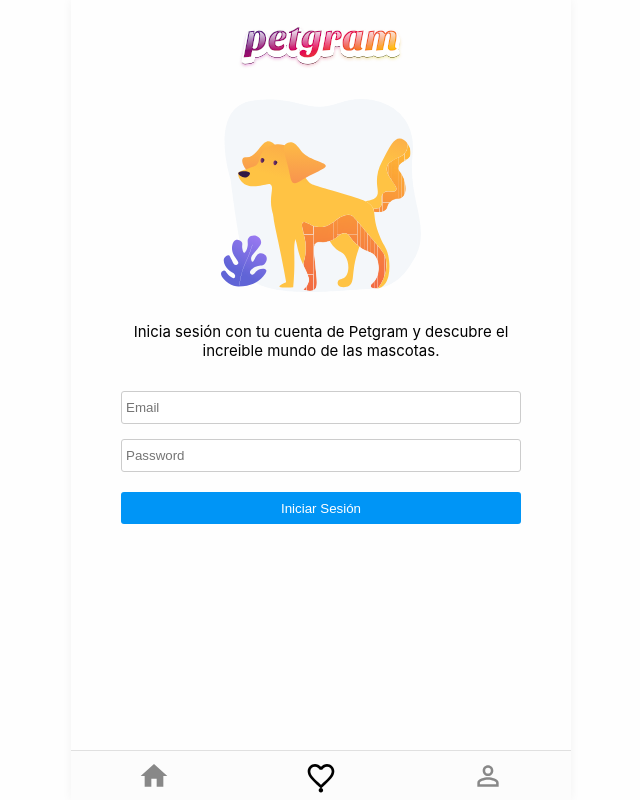
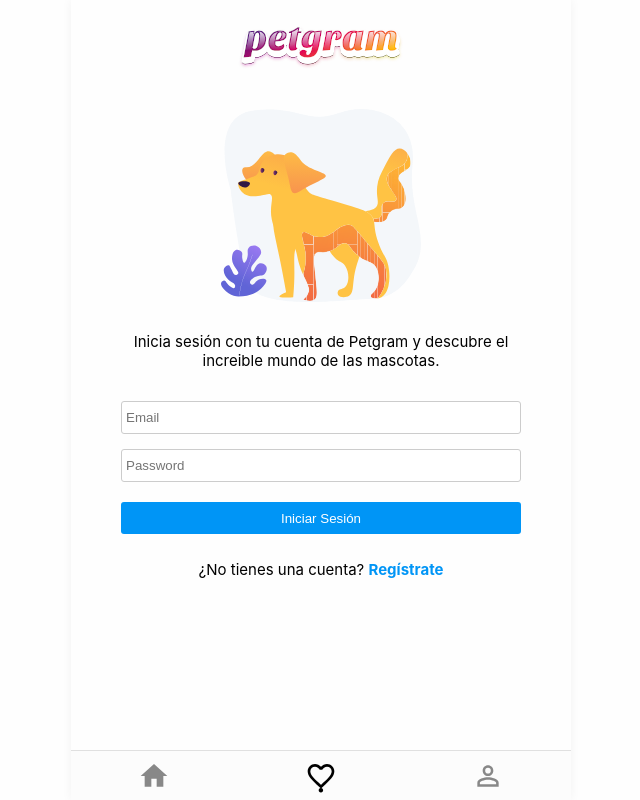
Before and after one commit to santinaranjo/pegram-react, a React app: page /favs in a window 1280 px wide. Shown: the whole page, without its empty margins (319-959 px from the left). Built offline with nearby package versions, Linux system fonts and the light colour scheme.

Commit message:
Formulario de registro

```diff
--- a/src/App.js
+++ b/src/App.js
@@ -7,6 +7,7 @@ import { NavBar } from "./components/NavBar"
 import { Favs } from "./pages/Favs"
 import { User } from "./pages/User"
 import { NotRegisteredUser } from "./pages/NotRegisteredUser"
+import { Register } from "./pages/Register"
 import { BrowserRouter, Routes, Route } from "react-router-dom"
 import { AuthContext } from "./context/Auth"
 
@@ -25,6 +26,7 @@ const App = () => {
                     <Route path="/detail/:detailId" element={<Detail />} />
                     <Route path="/favs" element={ isAuth ? <Favs/> : <NotRegisteredUser/>} />
                     <Route path="/user" element={ isAuth ? <User/> : <NotRegisteredUser/>} />
+                    <Route path="/register" element={<Register />} />
                 </Routes>
                 <NavBar />
             </BrowserRouter>
--- a/src/components/UserForm/index.js
+++ b/src/components/UserForm/index.js
@@ -1,9 +1,9 @@
 import React from "react";
 import { useInputValue } from "../../hooks/useInputValue"
-import { Form, Input, Button, Section, Image } from "./styles";
+import { Form, Input, Button, Section, Image, Link } from "./styles";
 import Dog from "../../assets/dog.svg"
 
-const UserForm = ({ onSubmit }) => {
+const UserForm = ({ onSubmit, buttonText, showRegister }) => {
     const email = useInputValue("")
     const password = useInputValue("")
     return(
@@ -17,8 +17,16 @@ const UserForm = ({ onSubmit }) => {
             <Form onSubmit={onSubmit}>
                 <Input placeholder="Email" {...email} />
                 <Input placeholder="Password" type="password" {...password} />
-                <Button>Iniciar Sesión</Button>
+                <Button>{buttonText}</Button>
             </Form>
+            {
+                showRegister
+                    ?
+                        <Section>
+                            <span>¿No tienes una cuenta? <Link to="/register" href="#">Regístrate</Link></span>
+                        </Section>
+                    : null
+            }
         </React.Fragment>
     )
 }
--- a/src/components/UserForm/styles.js
+++ b/src/components/UserForm/styles.js
@@ -1,4 +1,5 @@
 import styled from "styled-components";
+import { Link as LinkRouter } from "react-router-dom";
 
 const Form = styled.form`
     padding: 16px 0;
@@ -33,10 +34,14 @@ const Section = styled.section`
     display: flex;
     flex-direction: column;
     align-items: center;
+    margin-top: 10px;
     span {
         width: 80%;
         font-size: 15px;
         text-align: center;
+        a {
+
+        }
     }
 `
 
@@ -47,4 +52,10 @@ const Image = styled.img`
     margin-top: 10px;
 `
 
-export { Form, Input, Button, Section, Image }
+const Link = styled(LinkRouter)`
+    font-weight: bold;
+    color: #0095f6;
+    text-decoration: none;
+`
+
+export { Form, Input, Button, Section, Image, Link }
--- a/src/pages/NotRegisteredUser.js
+++ b/src/pages/NotRegisteredUser.js
@@ -5,7 +5,7 @@ import { UserForm } from "../components/UserForm";
 const NotRegisteredUser = () => {
     const { activateAuth } = React.useContext(AuthContext)
     return(
-        <UserForm onSubmit={activateAuth} />
+        <UserForm onSubmit={activateAuth} buttonText="Iniciar Sesión" showRegister={true} />
     )
 }
 
--- /dev/null
+++ b/src/pages/Register.js
@@ -0,0 +1,13 @@
+import React from "react";
+import { UserForm } from "../components/UserForm";
+import { AuthContext } from "../context/Auth";
+
+const Register = () => {
+    const { activateAuth } = React.useContext(AuthContext)
+
+    return(
+        <UserForm onSubmit={activateAuth} buttonText="Registro" showRegister={false} />
+    )
+}
+
+export { Register }
```
